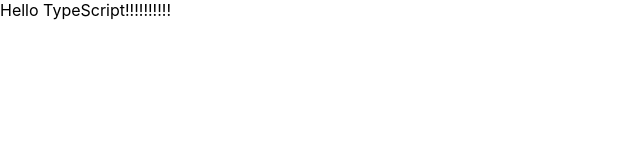
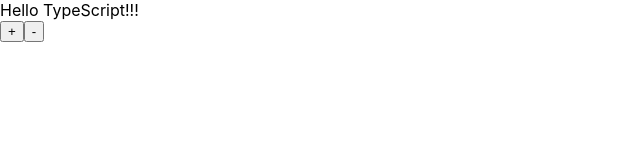
Before and after one commit to Scookie/ts-react-project, a React (Create React App) app: page / in a window 1280 px wide. Shown: the top 160 px of the page, without its empty margins (0-640 px from the left). Built offline with nearby package versions, Linux system fonts and the light colour scheme.

Commit message:
创建组件，定义Props和State类型

```diff
--- a/src/components/hello.tsx
+++ b/src/components/hello.tsx
@@ -1,22 +1,59 @@
-import * as React from "react";
+import React,{ Component } from "react";
 
 export interface Props {
   name: string;
   enthusiasmLevel: number;
 }
 
-function Hello({ name, enthusiasmLevel = 1 }: Props) {
-  if(enthusiasmLevel <= 0){
+interface State {
+  currentEnthusiasm: number;
+}
+
+// function Hello({ name, enthusiasmLevel = 1 }: Props) {
+//   if(enthusiasmLevel <= 0){
+//     throw new Error("you could be little more enthusiastic. :D");
+//   }
+
+//   return(
+//     <div className="hello">
+//       <div className="greeting">
+//         Hello {name + getExclamationMask(enthusiasmLevel)}
+//       </div>
+//     </div>
+//   );
+// }
+
+class Hello extends Component<Props,State>{
+  constructor(props:Props){
+    super(props);
+    this.state = { currentEnthusiasm: props.enthusiasmLevel || 1 };
+  }
+
+  onIncrement = () => {
+    this.setState({ currentEnthusiasm: this.state.currentEnthusiasm + 1});
+  }
+
+  onDecrement = () => {
+    this.setState({ currentEnthusiasm: this.state.currentEnthusiasm -1 })
+  }
+
+  render(){
+    const { name } = this.props;
+    const { currentEnthusiasm } = this.state;
+    if(currentEnthusiasm <= 0){
       throw new Error("you could be little more enthusiastic. :D");
     }
 
     return(
       <div className="hello">
         <div className="greeting">
-        Hello {name + getExclamationMask(enthusiasmLevel)}
+          Hello {name + getExclamationMask(currentEnthusiasm)}
         </div>
+        <button onClick={this.onIncrement}>+</button>
+        <button onClick={this.onDecrement}>-</button>
       </div>
     );
+  }
 }
 
 export default Hello;
--- a/src/index.tsx
+++ b/src/index.tsx
@@ -6,7 +6,7 @@
 
 import Hello from "./components/hello";
 
-ReactDOM.render(<Hello name="TypeScript" enthusiasmLevel={10} />, document.getElementById('root'));
+ReactDOM.render(<Hello name="TypeScript" enthusiasmLevel={3} />, document.getElementById('root'));
 
 // If you want your app to work offline and load faster, you can change
 // unregister() to register() below. Note this comes with some pitfalls.
```
Lines whose indentation alone changed are shown as unchanged.
